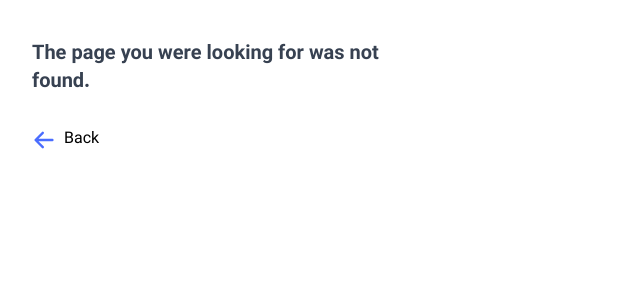
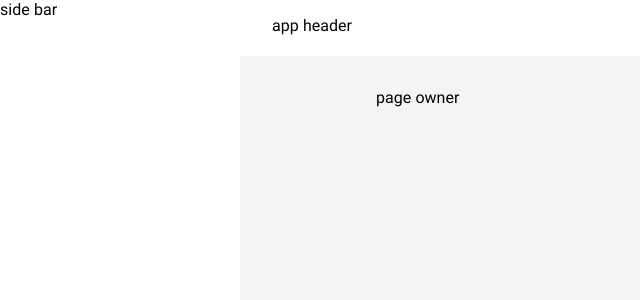
Before and after one commit to nymajalalabadi/Freelnacer-App-Frontend, a React (Vite) app in the folder Freelnacer-App-Frontend/: page /owner in a window 1280 px wide. Before the commit this address had no page. Shown: the top 300 px of the page, without its empty margins (0-640 px from the left). Built offline with nearby package versions, Linux system fonts and the light colour scheme.

Commit message:
Added AppLayout

```diff
--- a/Freelnacer-App-Frontend/package.json
+++ b/Freelnacer-App-Frontend/package.json
@@ -22,7 +22,7 @@
   },
   "devDependencies": {
     "@eslint/js": "^9.17.0",
-    "@tailwindcss/forms": "^0.3.4",
+    "@tailwindcss/forms": "^0.5.6",
     "@types/react": "^18.3.18",
     "@types/react-dom": "^18.3.5",
     "@vitejs/plugin-react": "^4.3.4",
--- a/Freelnacer-App-Frontend/src/App.jsx
+++ b/Freelnacer-App-Frontend/src/App.jsx
@@ -5,6 +5,8 @@ import { Toaster } from "react-hot-toast";
 import CompleteProfile from "./pages/CompleteProfile";
 import NotFound from "./pages/NotFound";
 import Home from "./pages/Home";
+import Owner from "./pages/Owner";
+import AppLayout from "./ui/AppLayout";
 
 const queryClient = new QueryClient();
 
@@ -13,14 +15,15 @@ function App() {
   return (
     <QueryClientProvider client={queryClient}>
       <Toaster/>
-      <div className="container xl:max-w-screen-xl">
         <Routes>
+          <Route path="/" element={<Home/>} />
           <Route path="/auth" element={<Auth/>} />
           <Route path="/complete-profile" element={<CompleteProfile/>} />
-          <Route path="/" element={<Home/>} />
+          <Route  element={<AppLayout/>}>
+            <Route path="/owner" element={<Owner/>} />
+          </Route>
           <Route path="*" element={<NotFound/>} />
         </Routes>
-      </div>
     </QueryClientProvider>
   )
 }
--- a/Freelnacer-App-Frontend/src/pages/Auth.jsx
+++ b/Freelnacer-App-Frontend/src/pages/Auth.jsx
@@ -3,8 +3,10 @@ import AuthContainer from "../features/authentication/AuthContainer";
 function Auth() {
 
   return (
-    <div className="flex justify-center pt-10">
-      <AuthContainer />
+    <div className="container xl:max-w-screen-xl">
+      <div className="flex justify-center pt-10">
+        <AuthContainer />
+      </div>
     </div>
   )
 }
--- /dev/null
+++ b/Freelnacer-App-Frontend/src/pages/Owner.jsx
@@ -0,0 +1,10 @@
+
+function Owner() {
+  return (
+    <div>
+      page owner
+    </div>
+  )
+}
+
+export default Owner
--- /dev/null
+++ b/Freelnacer-App-Frontend/src/ui/AppLayout.jsx
@@ -0,0 +1,21 @@
+import { Outlet } from "react-router-dom"
+
+function AppLayout() {
+  return (
+    <div className="grid h-screen grid-rows-[auto_1fr] grid-cols-[15rem_1fr]">
+        <div className="bg-secondary-0 py-4 px-8">
+            app header
+        </div>
+        <div className="bg-secondary-0 row-start-1 row-span-2">
+            side bar
+        </div>
+        <div className="bg-secondary-100 p-8 overflow-y-auto">
+            <div className="mx-auto max-w-screen-md flex flex-col gap-y-12">
+                <Outlet />
+            </div>
+        </div>
+    </div>
+  )
+}
+
+export default AppLayout
```
Also changed, not shown: Freelnacer-App-Frontend/src/ui/Header.jsx (added), 1 other file (tests, documents, lock files or other folders).
